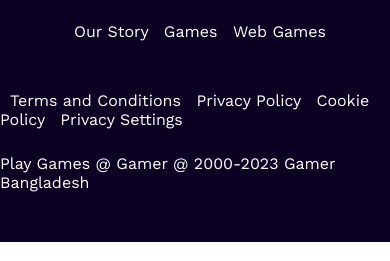
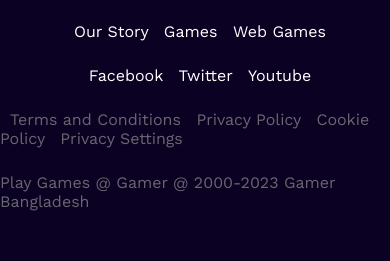
Before and after one commit to NHossen/N2-Gamer-Zone, a plain HTML site: page index.html in a window 390 px wide. Shown: the part 4661-4922 px from the top of the page. Drawn offline with nearby package versions, Linux system fonts and the light colour scheme.

Commit message:
responsive gamer website

```diff
--- a/index.html
+++ b/index.html
@@ -151,6 +151,11 @@
 
             </div>
             <div class="social-media">
+                <a href="">Facebook</a>
+                <a href="">Twitter</a>
+                <a href="">Youtube</a>
+
+
 
             </div>
             <div class="our-policy">
--- a/styles.css
+++ b/styles.css
@@ -273,9 +273,17 @@ color:#0B0223 ;
 
 }
 .policy-links a{
+    color: #686670;
+    text-decoration: none;
+    margin-left: 10px;
+}
+.social-media a{
     color: #FFF;
     text-decoration: none;
     margin-left: 10px;
+}
+.copyrigth p{
+    color: #686670;
 }
 
 
```
